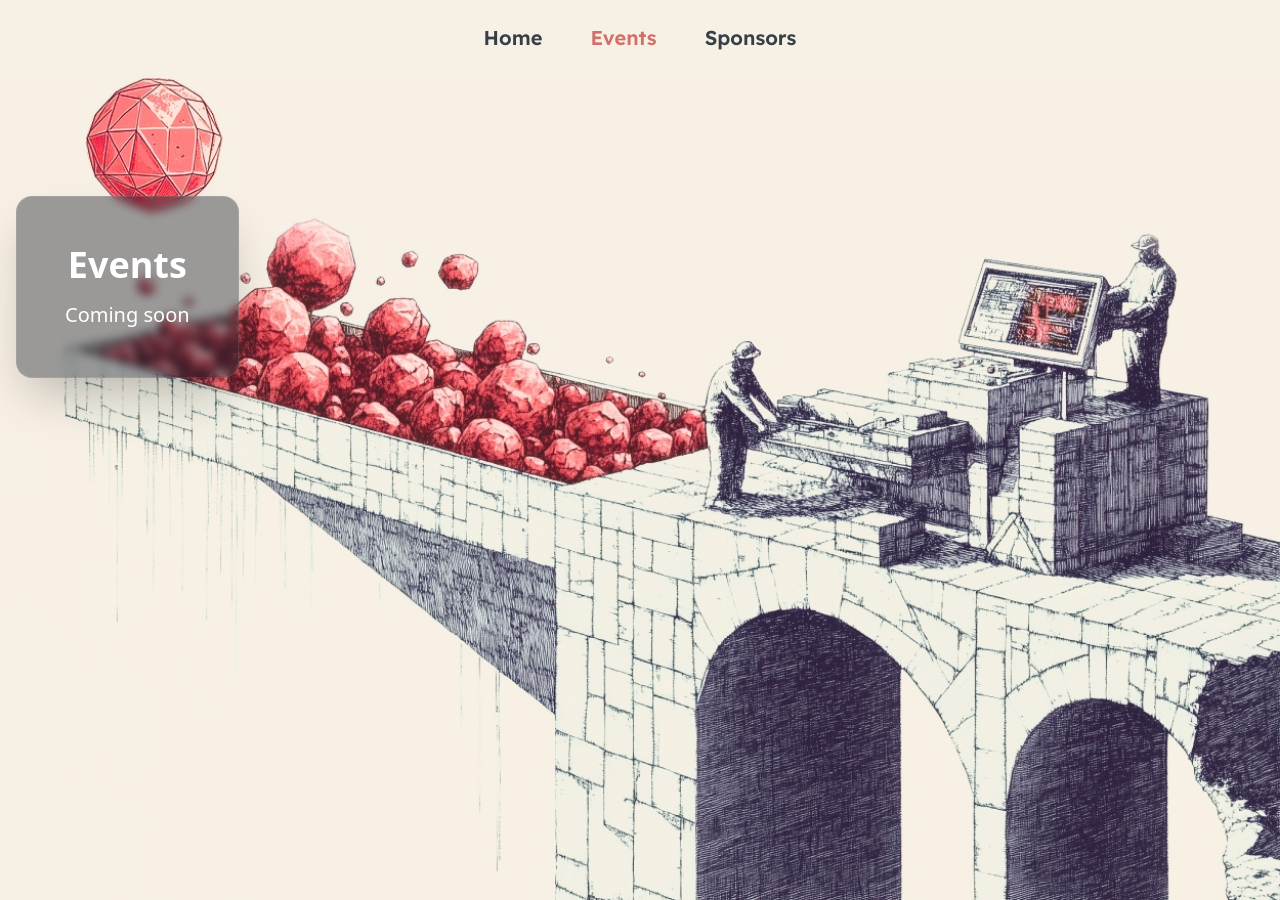
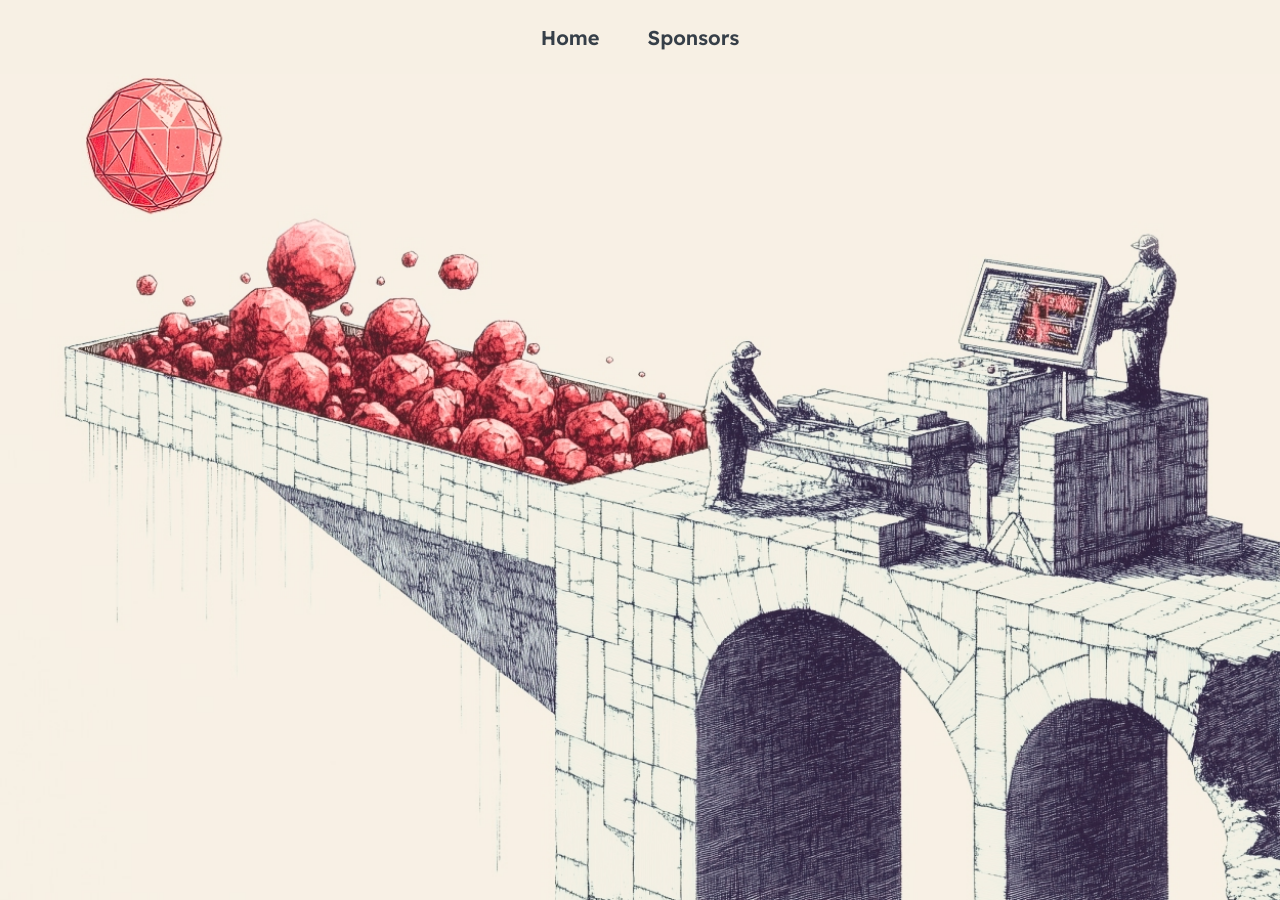
Before and after one commit to ArtificialRuby/artificialruby.ai, a Jekyll site: the page built from events.html, in a window 1280 px wide. Built offline with Jekyll 4.4.1, drawn with Linux system fonts in a browser that asks for light colours; some web fonts are replaced.

Commit message:
Temporarily comment out events page from nav while its in progress

```diff
--- a/_layouts/default.html
+++ b/_layouts/default.html
@@ -25,7 +25,7 @@
       <nav class="mx-auto flex max-w-7xl items-center justify-center p-6 lg:px-8" aria-label="Global">
         <div class="flex gap-x-12">
           <a href="/" class="text-xl font-lexend-deca font-semibold {% if page.url == "/" %} text-highlight {% else %} text-base-content {% endif %}">Home</a>
-          <a href="/events" class="text-xl font-lexend-deca font-semibold {% if page.url == "/events.html" %} text-highlight {% else %} text-base-content {% endif %}">Events</a>
+          <!-- <a href="/events" class="text-xl font-lexend-deca font-semibold {% if page.url == "/events.html" %} text-highlight {% else %} text-base-content {% endif %}">Events</a> -->
           <a href="/sponsors" class="text-xl font-lexend-deca font-semibold {% if page.url == "/sponsors.html" %} text-highlight {% else %} text-base-content {% endif %}">Sponsors</a>
           <!-- <a href="/about" class="text-xl font-lexend-deca font-semibold {% if page.url == "/about.html" %} text-highlight {% else %} text-base-content {% endif %}">About</a> -->
         </div>
--- a/events.html
+++ b/events.html
@@ -3,14 +3,3 @@ layout: default
 title: Events
 bg_image: assets/images/bg_events.jpg
 ---
-
-<div class="px-4 pt-20">
-  <div class="max-w-4xl mx-auto">
-    <div class="text-center backdrop-blur-sm bg-gray-900/40 rounded-2xl p-8 md:p-12 shadow-2xl border border-white/10">
-      <div class="container mx-auto text-center">
-        <h1 class="text-4xl font-bold text-white mb-4">Events</h1>
-        <p class="text-xl text-white">Coming soon</p>
-      </div>
-    </div>
-  </div>
-</div>
```
